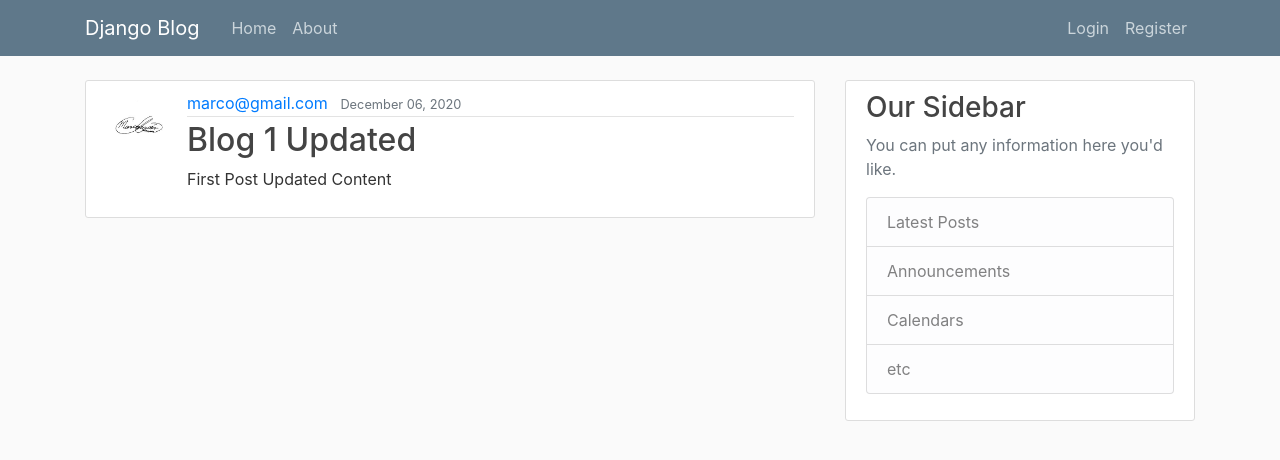
After one commit to MarcoC1796/DJANGO_blog, a Django app: page /post/1/ in a window 1280 px wide. The commit adds this page. Shown: the top 460 px of the page. Run offline with Django 3.2, Linux system fonts and the light colour scheme; data comes from the database, SQL or seed files in the repository; both versions use the stored data as it was after the commit.

Commit message:
adding posts CRUD functionality

```diff
--- a/blog/models.py
+++ b/blog/models.py
@@ -1,6 +1,7 @@
 from django.db import models
 from django.utils import timezone
 from django.contrib.auth.models import User
+from django.urls import reverse # return full path as a string
 
 # Create your models here.
 class Post(models.Model):
@@ -11,3 +12,6 @@ class Post(models.Model):
 
     def __str__(self):
         return self.title
+
+    def get_absolute_url(self):
+        return reverse('post-detail', kwargs={'pk': self.pk})
--- a/blog/templates/blog/base.html
+++ b/blog/templates/blog/base.html
@@ -34,6 +34,7 @@
                 <!-- Navbar Right Side -->
                 <div class="navbar-nav">
                     {% if user.is_authenticated %}
+                        <a class="nav-item nav-link" href="{% url 'post-create' %}">New Post</a>
                         <a class="nav-item nav-link" href="{% url 'profile' %}">Profile</a>
                         <a class="nav-item nav-link" href="{% url 'logout' %}">Logout</a>
                     {% else %}
--- a/blog/templates/blog/home.html
+++ b/blog/templates/blog/home.html
@@ -9,7 +9,7 @@
                     <a class="mr-2" href="#">{{ post.author }}</a>
                     <small class="text-muted">{{ post.date_posted|date:"F d, Y" }}</small>
                 </div>
-                <h2><a class="article-title" href="#">{{ post.title }}</a></h2>
+                <h2><a class="article-title" href="{% url 'post-detail' post.id%}">{{ post.title }}</a></h2>
                 <p class="article-content">{{ post.content }}</p>
             </div>
         </article>
--- /dev/null
+++ b/blog/templates/blog/post_detail.html
@@ -0,0 +1,20 @@
+{% extends "blog/base.html" %}
+{% block content %}
+    <article class="media content-section">
+        <img class="rounded-circle article-img" src="{{ object.author.profile.image.url }}">
+        <div class="media-body">
+            <div class="article-metadata">
+                <a class="mr-2" href="#">{{ object.author }}</a>
+                <small class="text-muted">{{ object.date_posted|date:"F d, Y" }}</small>
+                {% if object.author == user %}
+                <div>
+                    <a class="btn btn-secondary btn-sm mt-1 mb-1" href="{% url 'post-update' object.id%}">Update</a>
+                    <a class="btn btn-danger btn-sm mt-1 mb-1" href="{% url 'post-delete' object.id%}">Delete</a>
+                </div>
+                {% endif %}
+            </div>
+            <h2 class="article-title">{{ object.title }}</h2>
+            <p class="article-content">{{ object.content }}</p>
+        </div>
+    </article>
+{% endblock content %}
--- a/blog/urls.py
+++ b/blog/urls.py
@@ -1,7 +1,12 @@
 from django.urls import path
+from .views import PostListView, PostDetailView, PostCreateView, PostUpdateView, PostDeleteView
 from . import views
 
 urlpatterns = [
-    path('', views.home, name="blog-home"),
+    path('', PostListView.as_view(), name="blog-home"), # searches by default for <app>/<model>_<viewtype>.html
+    path('post/<int:pk>/', PostDetailView.as_view(), name='post-detail'),
+    path('post/new/', PostCreateView.as_view(), name='post-create'),
+    path('post/<int:pk>/update', PostUpdateView.as_view(), name='post-update'),
+    path('post/<int:pk>/delete', PostDeleteView.as_view(), name='post-delete'),
     path('about/', views.about, name="blog-about"),
 ]
--- a/blog/views.py
+++ b/blog/views.py
@@ -1,29 +1,60 @@
 from django.shortcuts import render
 from django.http import HttpResponse
+from django.contrib.auth.mixins import LoginRequiredMixin, UserPassesTestMixin
+from django.views.generic import ListView, DetailView, CreateView, UpdateView, DeleteView
 from .models import Post
 
-posts = [
-    {
-        'author':'CoreyMS',
-        'title':'Blog Post 1',
-        'content': 'First post content',
-        'date_posted': 'August 27, 2018'
-    },
-    {
-        'author':'Jane Doe',
-        'title':'Blog Post 2',
-        'content': 'Second post content',
-        'date_posted': 'August 28, 2018'
-    }
-]
-
-
-# Create your views here.
+# Create your views here. (no longer in use)
 def home(request):
     context = {
         'posts': Post.objects.all()
         }
     return render(request, 'blog/home.html', context)
 
+# class based view (list type) associated with a model
+# the diferece: we set the setting, not the logic
+class PostListView(ListView):
+    model = Post
+    template_name = 'blog/home.html' # changes <app>/<model>_<viewtype>.html
+    context_object_name = 'posts' # uses 'posts' instead of object_list
+    ordering = ('-date_posted',)
+
+class PostDetailView(DetailView):
+    model = Post
+
+# 'LoginRequiredMixin' used instead of decorators to require login for class based views
+class PostCreateView(LoginRequiredMixin,CreateView): # blog/post_form.html default route
+    model = Post
+    fields = ['title', 'content']
+
+    def form_valid(self, form):
+        form.instance.author = self.request.user
+        return super().form_valid(form)
+
+# 'UserPassesTestMixin' used to confirm that user is updating its posts
+class PostUpdateView(LoginRequiredMixin, UserPassesTestMixin, UpdateView): # blog/post_form.html default route
+    model = Post
+    fields = ['title', 'content']
+
+    def form_valid(self, form):
+        form.instance.author = self.request.user
+        return super().form_valid(form)
+
+    def test_func(self):
+        post = self.get_object()
+        if self.request.user == post.author:
+            return True
+        return False
+
+class PostDeleteView(LoginRequiredMixin, UserPassesTestMixin, DeleteView):
+    model = Post
+    success_url = '/'
+
+    def test_func(self):
+        post = self.get_object()
+        if self.request.user == post.author:
+            return True
+        return False
+
 def about(request):
     return render(request, 'blog/about.html', {'title':'About'})
```
Also changed, not shown: blog/templates/blog/post_confirm_delete.html (added, +16 -0 lines), blog/templates/blog/post_form.html (added, +16 -0 lines), db.sqlite3.
